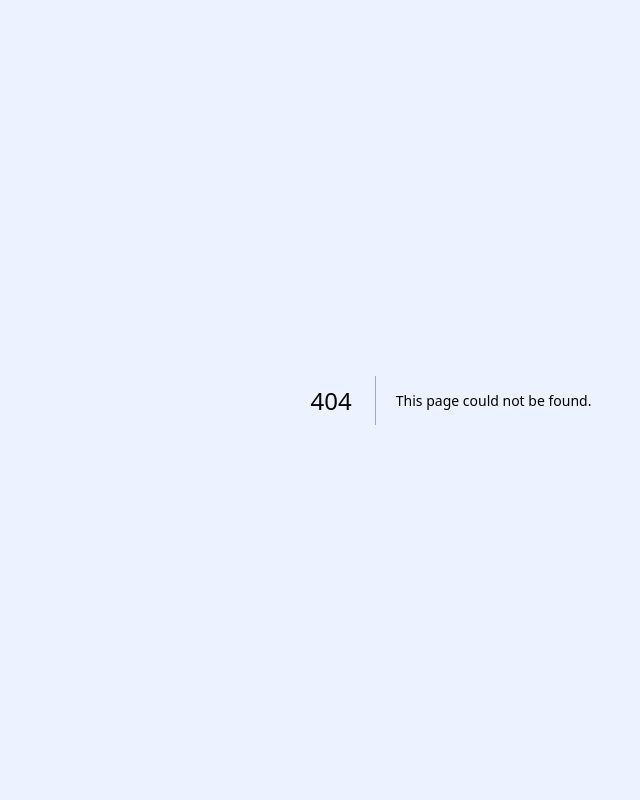
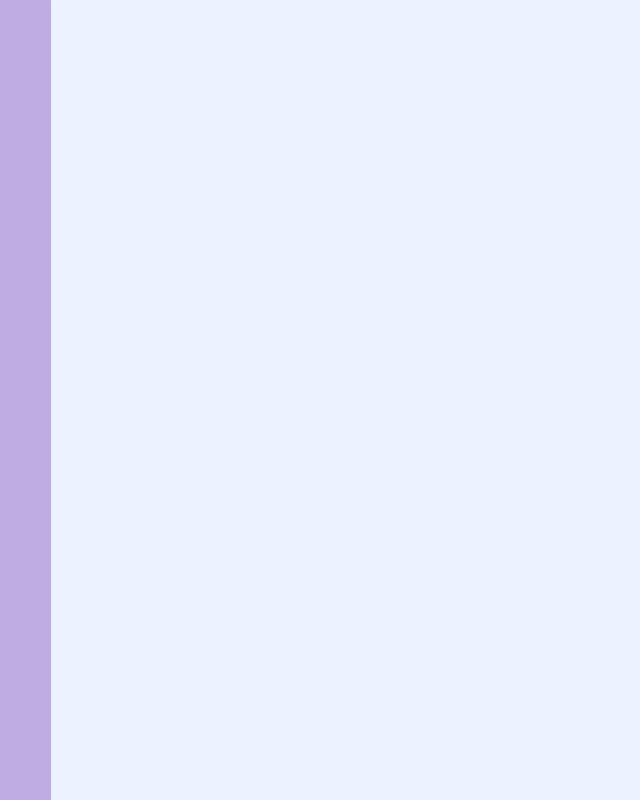
Before and after one commit to erdaboss99/NextJS-Forum, a Next.js app: page /admin in a window 1280 px wide. Before the commit this address had no page. Shown: the whole page, without its empty margins (189-829 px from the left). Built offline with nearby package versions, Linux system fonts and the light colour scheme; a web font is replaced by a local one.

Commit message:
Create the base of the admin dashboard

```diff
--- /dev/null
+++ b/src/components/common/AdminNav.tsx
@@ -0,0 +1,9 @@
+import { FC } from 'react';
+
+interface AdminNavProps {}
+
+const AdminNav: FC<AdminNavProps> = (props): JSX.Element => {
+	return <nav className='h-screen w-60 shadow-sm bg-secondary-light dark:bg-secondary-dark '></nav>;
+};
+
+export default AdminNav;
--- /dev/null
+++ b/src/pages/admin/index.tsx
@@ -0,0 +1,14 @@
+import AdminNav from '@/components/common/AdminNav';
+import { NextPage } from 'next';
+
+interface AdminPageProps {}
+
+const AdminPage: NextPage<AdminPageProps> = () => {
+	return (
+		<div className=''>
+			<AdminNav />
+		</div>
+	);
+};
+
+export default AdminPage;
--- a/tailwind.config.js
+++ b/tailwind.config.js
@@ -1,5 +1,6 @@
 /** @type {import('tailwindcss').Config} */
 module.exports = {
+	darkMode: 'class',
 	content: ['./src/**/*.{js,ts,jsx,tsx}'],
 	theme: {
 		extend: {
```
